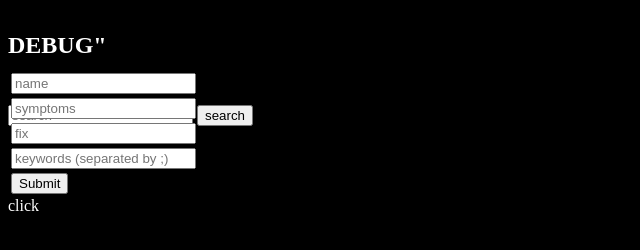
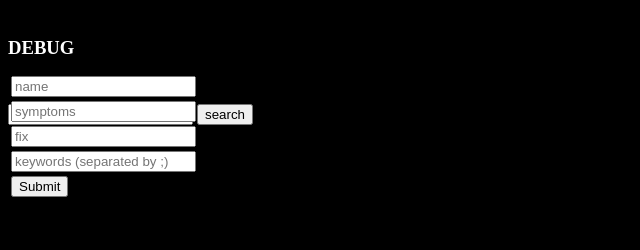
Before and after one commit to EveraertJan/nodejs-tryout-heroku, a website: page index.html in a window 1280 px wide. Shown: the whole page, without its empty margins (0-640 px from the left). Drawn offline with nearby package versions, Linux system fonts and the light colour scheme; no server answers.

Commit message:
addapting

```diff
--- a/index.html
+++ b/index.html
@@ -9,11 +9,15 @@
 body{
   background-color: #000;
   color: #FFF;
+  float: left;
 }
 #header{
   width: 100%;
   height: 50px;
   line-height: 50px;
+}
+h2{
+  font-size: 14pt;
 }
 </style>
 <script>
@@ -58,12 +62,12 @@ body{
 </script>
 <body>
 <div id="header">
-<h2>DEBUG"</h2>
+<h2>DEBUG</h2>
 
 <input type="text" name="search" id="search" placeholder="search" />
 <input type="submit" name="submit" value="search" onclick="javascript:getData()" />
 </div>
-<div id="form">
+<div id="inputform">
 <table>
 <tr><td>
 <input type="text" name="nam" id="nam" placeholder="name" /></td></tr>
@@ -77,7 +81,6 @@ body{
 <input type="submit" name="submit" onclick="javascript:sendMessage()" /></td></tr>
 </table>
 </div>
-<a onclick="javascript:getData();">click</a>
 <div id="tableRes">
 
 </div>
```
